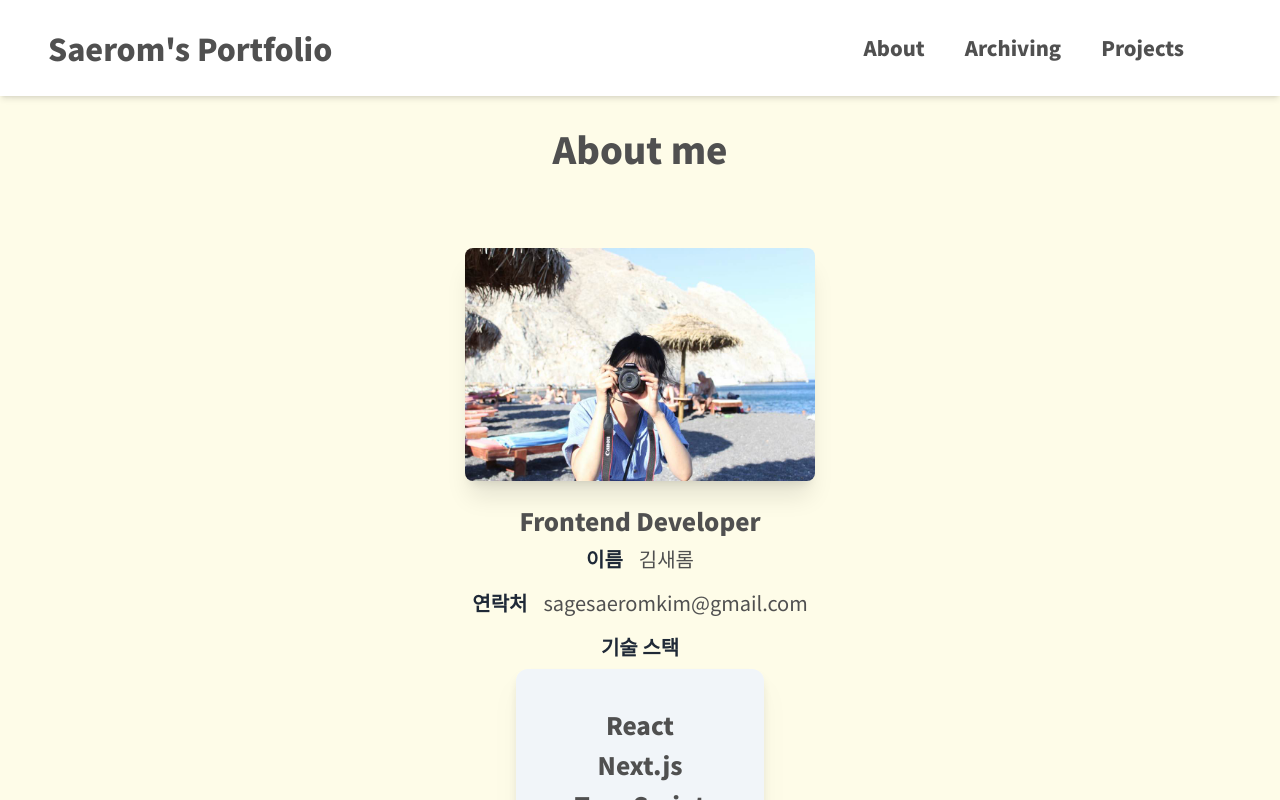
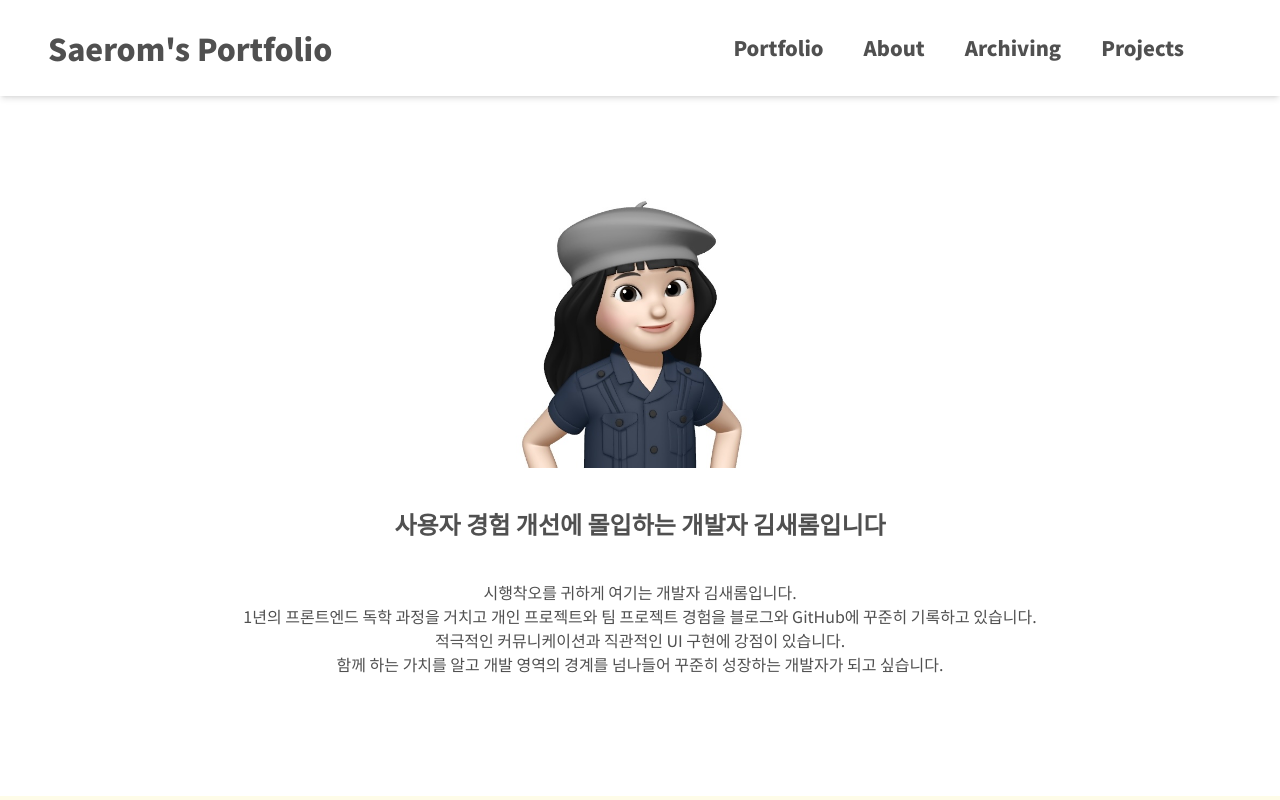
Before and after one commit to sagesrkim/blog, a Next.js app: page / in a window 1280 px wide. Built offline with nearby package versions, Linux system fonts and the light colour scheme.

Commit message:
Feat: 메인 소개 페이지 구현

```diff
--- a/src/app/page.tsx
+++ b/src/app/page.tsx
@@ -2,21 +2,23 @@
 
 import About from "@/components/About";
 import Archiving from "@/components/Archiving";
+import Portfolio from "@/components/Portfolio";
 import Projects from "@/components/Projects";
 import Link from "next/link";
 import React, { useRef } from "react";
 
 export default function Home() {
-  const scrollRef = useRef<(HTMLDivElement | null)[]>([null, null, null]);
+  const scrollRef = useRef<(HTMLDivElement | null)[]>([null, null, null, null]);
 
   const handleScrollView = (
     event: React.MouseEvent<HTMLDivElement, MouseEvent>
   ) => {
     const name = (event.target as HTMLElement).innerText;
     const category: { [key: string]: number } = {
-      About: 0,
-      Archiving: 1,
-      Projects: 2,
+      Portfolio: 0,
+      About: 1,
+      Archiving: 2,
+      Projects: 3,
     };
     const targetElement = scrollRef.current[category[name]];
 
@@ -35,6 +37,7 @@ export default function Home() {
           className="text-xl flex gap-10 font-bold cursor-pointer mr-12"
           onClick={handleScrollView}
         >
+          <span className="hover:text-pink-600">Portfolio</span>
           <span className="hover:text-pink-600">About</span>
           <span className="hover:text-pink-600">Archiving</span>
           <span className="hover:text-pink-600">Projects</span>
@@ -43,12 +46,15 @@ export default function Home() {
 
       <div>
         <div ref={(el) => (scrollRef.current[0] = el)}>
+          <Portfolio />
+        </div>
+        <div ref={(el) => (scrollRef.current[1] = el)}>
           <About />
         </div>
-        <div ref={(el) => (scrollRef.current[1] = el)}>
+        <div ref={(el) => (scrollRef.current[2] = el)}>
           <Archiving />
         </div>
-        <div ref={(el) => (scrollRef.current[2] = el)}>
+        <div ref={(el) => (scrollRef.current[3] = el)}>
           <Projects />
         </div>
       </div>
--- /dev/null
+++ b/src/components/Portfolio.tsx
@@ -0,0 +1,30 @@
+import Image from "next/image";
+import avatar from "../../public/assets/avatar.jpeg";
+
+export default function Portfolio() {
+  return (
+    <section className="flex flex-col justify-center items-center m-10 p-20 pt-32 text-center">
+      <Image
+        className="text-center"
+        src={avatar}
+        alt="avatar"
+        height={300}
+        width={300}
+        priority
+      />
+      <h2 className="text-2xl p-10 font-bold">
+        사용자 경험 개선에 몰입하는 개발자 김새롬입니다
+      </h2>
+      <p>시행착오를 귀하게 여기는 개발자 김새롬입니다.</p>
+      <p>
+        1년의 프론트엔드 독학 과정을 거치고 개인 프로젝트와 팀 프로젝트 경험을
+        블로그와 GitHub에 꾸준히 기록하고 있습니다.
+      </p>
+      <p> 적극적인 커뮤니케이션과 직관적인 UI 구현에 강점이 있습니다. </p>
+      <p>
+        함께 하는 가치를 알고 개발 영역의 경계를 넘나들어 꾸준히 성장하는
+        개발자가 되고 싶습니다.
+      </p>
+    </section>
+  );
+}
```
Also changed, not shown: public/assets/avatar.jpeg (added).
